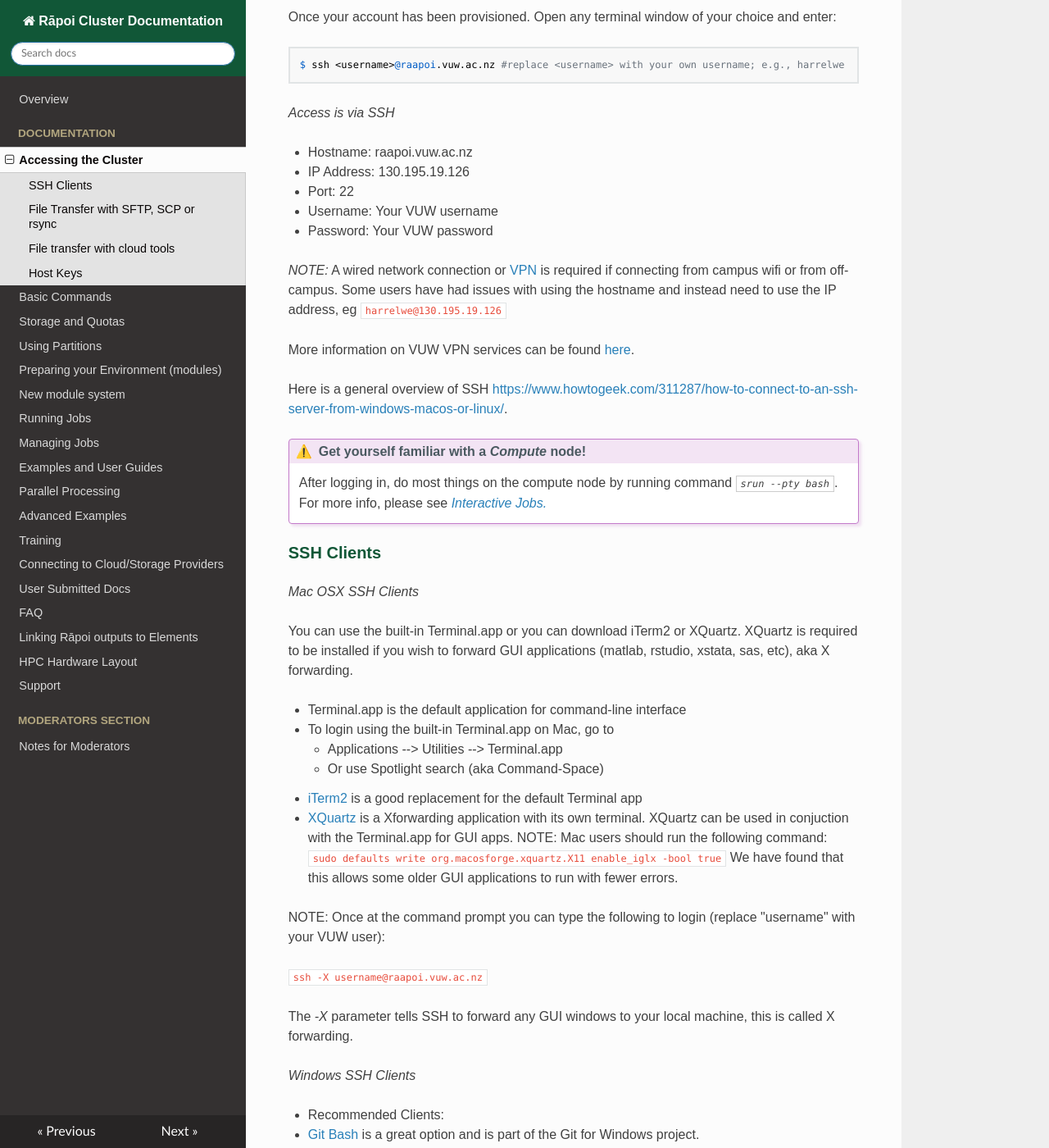
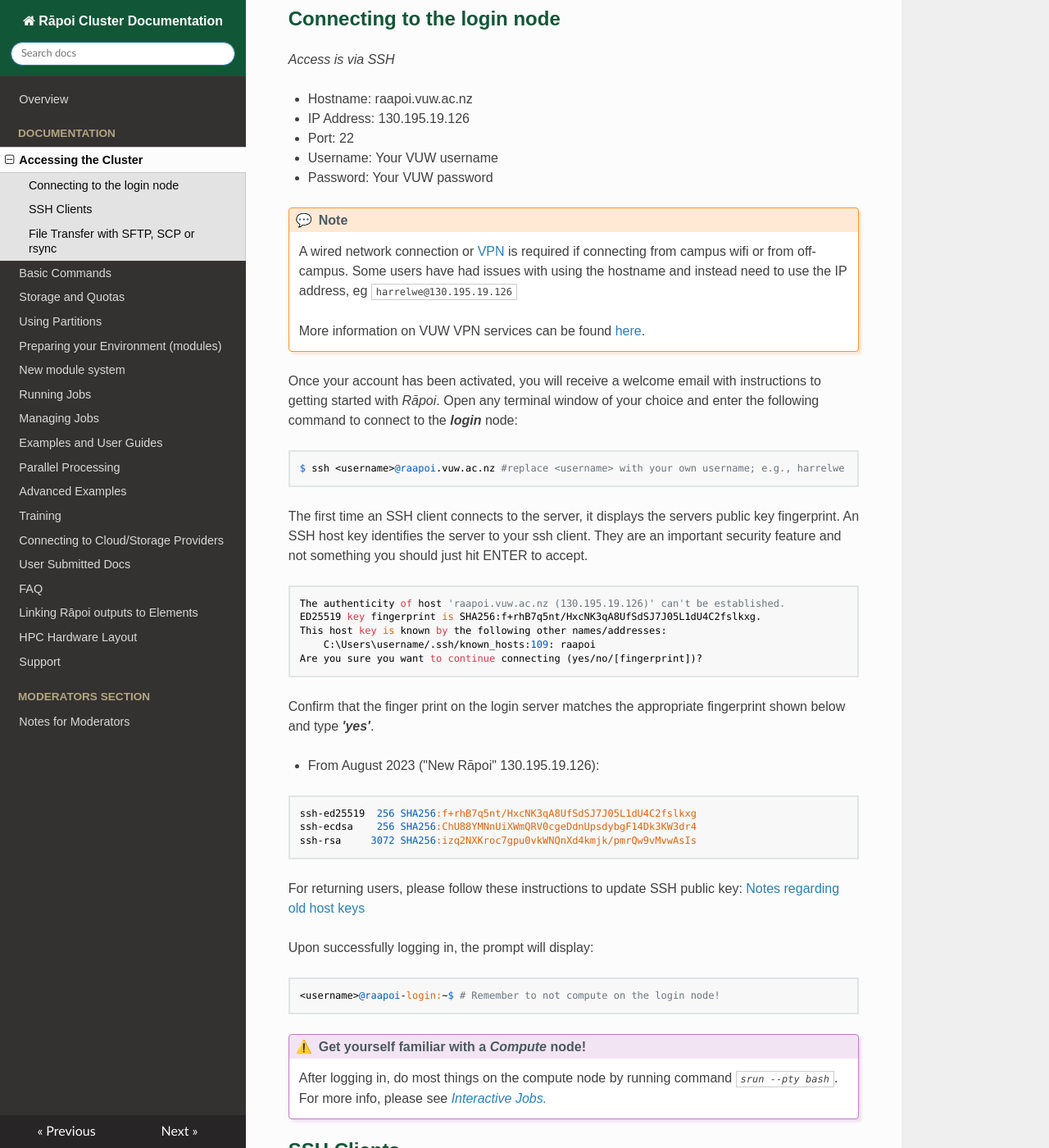
Before and after one commit to vuw-research-computing/raapoi-docs, an MkDocs documentation site: the page built from docs/accessing_the_cluster.md, in a window 1280 px wide and 1400 px high, scrolled down 385 px. Shown: the whole window at 82% size. Built offline with MkDocs 1.6.1, drawn with Linux system fonts in a browser that asks for light colours; nearby versions of some CDN libraries; some web fonts are replaced; a script that is not in the unit is left out; some of the changed text lies outside the part shown.

Commit message:
Update
Updated docs and minor formatting

````diff
--- a/docs/accessing_the_cluster.md
+++ b/docs/accessing_the_cluster.md
@@ -3,15 +3,12 @@
 To access Rāpoi, you'll first need to get an account provisioned for you by completing the form in the [Service Desk Portal](https://service.victoria.ac.nz/asm/Core.aspx?Lite&Form=Request&MODE=NEW&TEMPLATE_REF=331026) or contacting the [Rāpoi support team](support.md) with your:
 
 *  Full Name
-*  VUW staff username
+*  VUW **_STAFF_** username
 *  Faculty, School or Institute affiliation.
 
 If you don't have a VUW staff account, it may still be possible to be given access - please [contact us](support.md) to determine options.
 
-Once your account has been provisioned. Open any terminal window of your choice and enter:
-``` bash
-$ ssh <username>@raapoi.vuw.ac.nz #replace <username> with your own username; e.g., harrelwe
-```
+## Connecting to the login node
 
 _Access is via SSH_
 
@@ -21,19 +18,60 @@ _Access is via SSH_
 *  Username: Your VUW username
 *  Password: Your VUW password
 
-*NOTE:* A wired network connection or [VPN](https://vpn.victoria.ac.nz/+CSCOE+/logon.html#form_title_text) is required if
-connecting from campus wifi or from off-campus. Some users have had issues with
-using the hostname and instead need to use the IP address, eg
-`harrelwe@130.195.19.126`
+!!! note
+    A wired network connection or [VPN](https://vpn.victoria.ac.nz/+CSCOE+/logon.html#form_title_text) is required if
+    connecting from campus wifi or from off-campus. Some users have had issues with
+    using the hostname and instead need to use the IP address, eg
+    `harrelwe@130.195.19.126`
 
-More information on VUW VPN services can be found [here](https://www.victoria.ac.nz/its/staff-services/core-tools-and-services/remote-access).
+    More information on VUW VPN services can be found [here](https://www.victoria.ac.nz/its/staff-services/core-tools-and-services/remote-access).
 
-Here is a general overview of SSH [https://www.howtogeek.com/311287/how-to-connect-to-an-ssh-server-from-windows-macos-or-linux/](https://www.howtogeek.com/311287/how-to-connect-to-an-ssh-server-from-windows-macos-or-linux/).
+Once your account has been activated, you will receive a welcome email with instructions to getting started with _Rāpoi_. Open any terminal window of your choice and enter the following command to connect to the **_login_** node:
+``` bash
+$ ssh <username>@raapoi.vuw.ac.nz #replace <username> with your own username; e.g., harrelwe
+```
+
+The first time an SSH client connects to the server, it displays the servers public key fingerprint. An SSH host key identifies the server to your ssh client. They are an important security feature and not something you should just hit ENTER to accept.
+
+
+``` text
+The authenticity of host 'raapoi.vuw.ac.nz (130.195.19.126)' can't be established.
+ED25519 key fingerprint is SHA256:f+rhB7q5nt/HxcNK3qA8UfSdSJ7J05L1dU4C2fslkxg.
+This host key is known by the following other names/addresses:
+    C:\Users\username/.ssh/known_hosts:109: raapoi
+Are you sure you want to continue connecting (yes/no/[fingerprint])?
+```
+
+Confirm that the finger print on the login server matches the appropriate fingerprint shown below and type **_'yes'_**.
+
+<!--
+* Old Raapoi 130.195.19.14:
+
+``` text
+ssh-ed25519 255 SHA256:SFQSPRtu5o4cpj/CuS37DXzfrFyalMz1FA2NVmissxo
+```
+-->
+
+* From August 2023 ("New Rāpoi" 130.195.19.126):
+
+``` text
+ssh-ed25519  256 SHA256:f+rhB7q5nt/HxcNK3qA8UfSdSJ7J05L1dU4C2fslkxg
+ssh-ecdsa    256 SHA256:ChU88YMNnUiXWmQRV0cgeDdnUpsdybgF14Dk3KW3dr4
+ssh-rsa     3072 SHA256:izq2NXKroc7gpu0vkWNQnXd4kmjk/pmrQw9vMvwAsIs
+```
+
+For returning users, please follow these instructions to update SSH public key: [Notes regarding old host keys](/raapoi-docs/accessing_the_cluster/#notes-regarding-old-host-keys)
+
+Upon successfully logging in, the prompt will display:
+``` bash
+<username>@raapoi-login:~$ # Remember to not compute on the login node!
+```
 
 !!! warning "Get yourself familiar with a _Compute_ node!"
     After logging in, do most things on the compute node by running command *_``srun --pty bash``_*. For more info, please see [_Interactive Jobs._](running_jobs.md/#interactive-jobs)
 
-### SSH Clients
+
+## SSH Clients
 
 _Mac OSX SSH Clients_
 
@@ -62,7 +100,7 @@ _Windows SSH Clients_
 
 
 
-### File Transfer with SFTP, SCP or rsync
+## File Transfer with SFTP, SCP or rsync
 
 !!! danger "Caution: Massive Data Transfer"
     For massive data transfer, please use [interactive session](running_jobs.md/#interactive-jobs) on a compute node or follow instructions to transfer data using [Globus](https://vuw-research-computing.github.io/raapoi-docs/external_providers/#globus). Please contact [the support team](support.md) for help.
@@ -90,43 +128,9 @@ In all cases you will need to supply the hostname or IP address of the cluster,
 _/nfs/home/username_ or _/nfs/scratch/username_
 
 
+!!! tip "File transfer with cloud tools"
+    If you are using cloud storage such as AWS, DropBox, Cloudstor, GLOBUS please look at the examples we have in [Connecting to Cloud Providers](external/cloud_providers.md)
 
-### File transfer with cloud tools
-
-If you are using cloud storage such as AWS, DropBox, Cloudstor, GLOBUS please look at the examples we have in [Connecting to Cloud Providers](external/cloud_providers.md)
-
-
-
-### Host Keys
-
-An SSH host key identifies the server to your ssh client. They are an important security feature and not something you should just hit ENTER to accept.
-The first time an SSH client connects to the server, it displays the servers public key fingerprint.
-
-``` text
-The authenticity of host 'raapoi.vuw.ac.nz (130.195.19.126)' can't be established.
-ED25519 key fingerprint is SHA256:f+rhB7q5nt/HxcNK3qA8UfSdSJ7J05L1dU4C2fslkxg.
-This host key is known by the following other names/addresses:
-    C:\Users\username/.ssh/known_hosts:109: raapoi
-Are you sure you want to continue connecting (yes/no/[fingerprint])?
-```
-
-Confirm that the finger print on the login server matches the appropriate fingerprint shown below and type 'yes'.
-
-<!--
-* Old Raapoi 130.195.19.14:
-
-``` text
-ssh-ed25519 255 SHA256:SFQSPRtu5o4cpj/CuS37DXzfrFyalMz1FA2NVmissxo
-```
--->
-
-* From August 2023 ("New Rāpoi" 130.195.19.126):
-
-``` text
-ssh-ed25519  256 SHA256:f+rhB7q5nt/HxcNK3qA8UfSdSJ7J05L1dU4C2fslkxg
-ssh-ecdsa    256 SHA256:ChU88YMNnUiXWmQRV0cgeDdnUpsdybgF14Dk3KW3dr4
-ssh-rsa     3072 SHA256:izq2NXKroc7gpu0vkWNQnXd4kmjk/pmrQw9vMvwAsIs
-```
 
 #### Notes regarding old host keys
 
--- a/docs/faq.md
+++ b/docs/faq.md
@@ -1,14 +1,20 @@
 # Frequently Asked Questions
 
+## Login node
+* **_Why can't I run programs directly on the login node?_**
+    * _Rāpoi_ _login_ is a shared resource and running programs directly on the login node puts unnecessary strain.
+    The recommended method is to use `srun` or `sbatch`. Please request an interactive session to work on the cluster, e.g., writing programs, debugging, or even data transfer.
+
+
 ## Requesting Resources
-*  *I don't want to interfere with other people work, what does it mean "Other users are prevented from using resources you request, even if you don't use them"?*
+*  **_I don't want to interfere with other people work, what does it mean "Other users are prevented from using resources you request, even if you don't use them"?_**
     * The system is shared, you will very rarely have full use of a node.  You need to be careful to request resources, leaving the extra space available to others.  For example, say you submitted a job to bigmem which asked for 800GB of ram and 10 CPUs.  Your job would end up on the node with 1000GB ram as only that one would fit it - if your job actually only used 300GB of ram - the extra 500GB of ram you requested would be "wasted" no one else could use it.  So, another user with a job requesting 600GB of ram would have to wait for your job to end even if there was space for it to run alongside yours.
 
     * The same issue occurs with CPU requests.   It can be very hard to accurately estimate memory and cpu needs before running your job.  If your job has a short run time (less than ~10 hours), you can just request more than you need and check the memory usage afterward to guide further jobs.  If your job has a long run time (several days), you should run a test job with a  short runtime (a few hours) to estimate your needs first.
 
 
 ## Job Requirements
-* *How do I know resource requirement for my job?*
+* **_How do I know resource requirement for my job?_**
     * The best and most reliable method of determining resource requirement is from testing. #Note: It is possible to find out a ballpark figure for a particular software in terms of memory, cpus, or time, for example: MATLAB (~16 GB memory to initialize), see documentation or consult in slack help channel.
     * Select a test job carefully. As a rule of thumb, a test job should not run for more than 15 mins. Perhaps you could use smaller input, coarse parameters or use a subset of the calculations.
     * Make sure your test job is quick to run and quick to start. The later can be ensured by keeping resource requirement to be small (mem or cpu).
@@ -17,14 +23,14 @@
 
 
 ## Visualisation
-* *How do I plot/visualise my results/data on Rāpoi?*
+* **_How do I plot/visualise my results/data on Rāpoi?_**
     * Generally speaking, the best practice is to use Rāpoi for your heavy computing workloads, then transfer your results/data to a local machine to do any plotting/visualisation. An exception to this might be if the visualisation process itself is computationally intensive, the dataset is large and difficult to move, and/or requires specialised hardware (like a gpu).
     * The Rāpoi operating system is primarily designed for command line use, and thus doesn't include most of the software libraries that support graphical interfaces. This typically makes the installation of visualisation software a time consuming process.
     * Should you really need to plot/visualise on Rāpoi, there are several things you probably need to do. The first will be to have a suitable ssh client (see the section on the [Accessing the Cluster](accessing_the_cluster.md) page) and enable X11 forwarding by adding the `-X` option when you `ssh` into Rāpoi. Other steps can vary greatly depending on your local operating system and exactly what you want to do. If you need assistance, reach out on the [raapoi-help slack channel](https://uwrc.slack.com).
 
 
 ## MPI Tips
-* *Allocating tasks, threads and MPI processes - or how to parse the meanings of **ntasks**, **cpus-per-task** and **nodes** in my sbatch scripts* From the [C.E.C.I hpc docs](https://support.ceci-hpc.be/doc/_contents/SubmittingJobs/SlurmFAQ.html#Q05)
+* **_Allocating tasks, threads and MPI processes - or how to parse the meanings of "ntasks", "cpus-per-task" and "nodes" in my sbatch scripts? source: [C.E.C.I hpc docs](https://support.ceci-hpc.be/doc/_contents/SubmittingJobs/SlurmFAQ.html#Q05)_**
     * you use mpi and do not care about where those cores are distributed: `--ntasks=16`
     * you want to launch 16 independent processes (no communication): `--ntasks=16`
     * you want those cores to spread across distinct nodes: `--ntasks=16` `--ntasks-per-node=1` or `--ntasks=16 --nodes=16`
@@ -68,12 +74,12 @@
 
 
 ## VS Code tips
-* *How do I clean up my VS Code Server processes on Rāpoi?*
+* **_How do I clean up my VS Code Server processes on Rāpoi?_**
     * Unfortunately, VS Code seems to have somewhat poor process management when used to connect to Rāpoi for remote code development. In particular, it tends to leave a large number of processes sitting on the cluster occupying resources (even after you leave/close the session on your local machine). [This link from the vscode docs](https://code.visualstudio.com/docs/remote/troubleshooting#_cleaning-up-the-vs-code-server-on-the-remote) tells you how to cleanup your VS Code Server. In particular, they recommend running `kill -9 $(ps aux | grep vscode-server | grep $USER | grep -v grep | awk '{print $2}')` to kill server processes. If you are a user of VS Code, please do this whenever we you finish a session.
 
 
 ## Dependent Jobs
-* *How do I start a job that depends on the previous job finishing successfully?*
+* **_How do I start a job that depends on the previous job finishing successfully?_**
     * Submit your first job `sbatch submit1.sl`. This will print a job id on your terminal `Submitted batch job 1042939`.
     * Now submit the job you would like to start once the previous job has completed successfully, using: `sbatch --depend=afterok:1042939 submit2.sl`
     * Similar can be achieved for array jobs.
@@ -112,7 +118,7 @@
 
 
 ## COMSOL
-* *How do I simulate COMSOL model?*
+* **_How do I simulate COMSOL model?_**
     * [COMSOL Docs](https://www.comsol.com/support/knowledgebase/1001)
 
 
@@ -149,7 +155,7 @@
 
 
 ## Job Start
-* *How do I know when will my job start?*
+* **_How do I know when will my job start?_**
     * You can find start time for some of the jobs in pending state using:
 
     ```
@@ -161,7 +167,7 @@
 
 
 ## Full Node
-* *How do I request a whole node?*
+* **_How do I request a whole node?_**
 
     We request users to be very careful with their requirements for such a job. However, here's a simple guide to follow [[1](https://hpc-uit.readthedocs.io/en/latest/jobs/slurm_parameter.html#:~:text=Requesting%20Resources)]:
 
@@ -187,7 +193,7 @@
     You should run a few tests to see that your job is requested cpus that it can actually utilise efficiently. Try to run your job on 1, 2, 4, 8, 16, etc. cores to see when the runtime for your job starts tailing off.
 
 ## Job Failed
-* *What should I do when my job fails (or hangs)?*
+* **_What should I do when my job fails (or hangs)?_**
 
     See if you can get your job to run by yourself when you follow these steps:
 
@@ -203,7 +209,7 @@
 
 
 ## Bug Report
-* *How do I ask for help?*
+* **_How do I ask for help?_**
     * If you need assistance, reach out on the [raapoi-help slack channel](https://uwrc.slack.com).
     * Good request for help will include:
     * A JobID that you tried with a short description of the problem like what are you trying to achieve and what went wrong.
--- a/docs/running_jobs.md
+++ b/docs/running_jobs.md
@@ -44,12 +44,6 @@ username@amd01n01:~$ #start_your_applications_here
 !!! tip
     You could playaround with _flags_ for the _srun_ command, e.g., `srun --cpus-per-task=2 --mem=4G --time=0-00:10:00 --pty bash`.
 
-
-
-!!! warning "Why can't I run programs directly on the login node?"
-
-    _Rāpoi_ _login_ is a shared resource and running programs directly on the login node puts unnecessary strain.
-    The recommended method is to use `srun` or `sbatch`. Please request an interactive session to work on the cluster, e.g., writing programs, debugging, or even data transfer.
 
 _**b) To run a small quick program**_
 
````
Also changed, not shown: other parts of docs/faq.md (+4 -4 lines), docs/basic_commands.md (+4 -5 lines).
